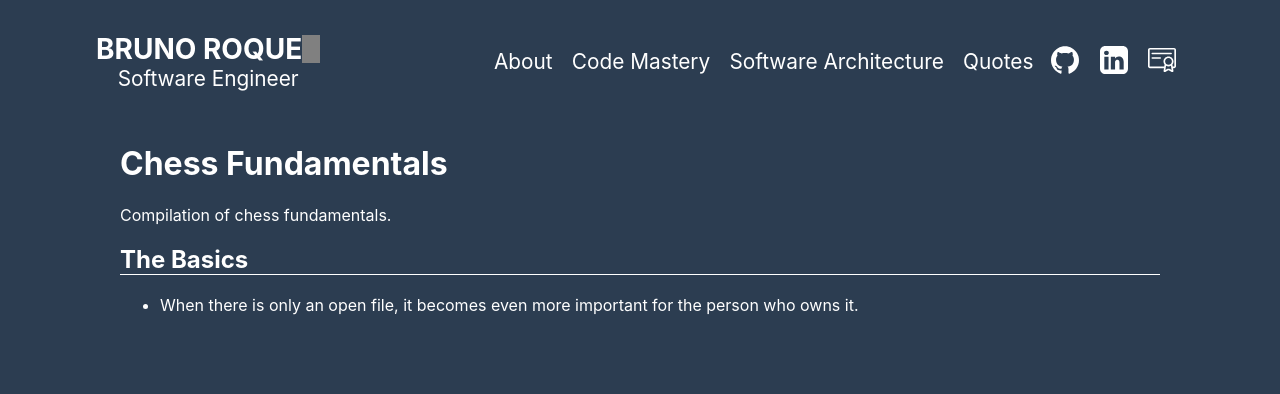
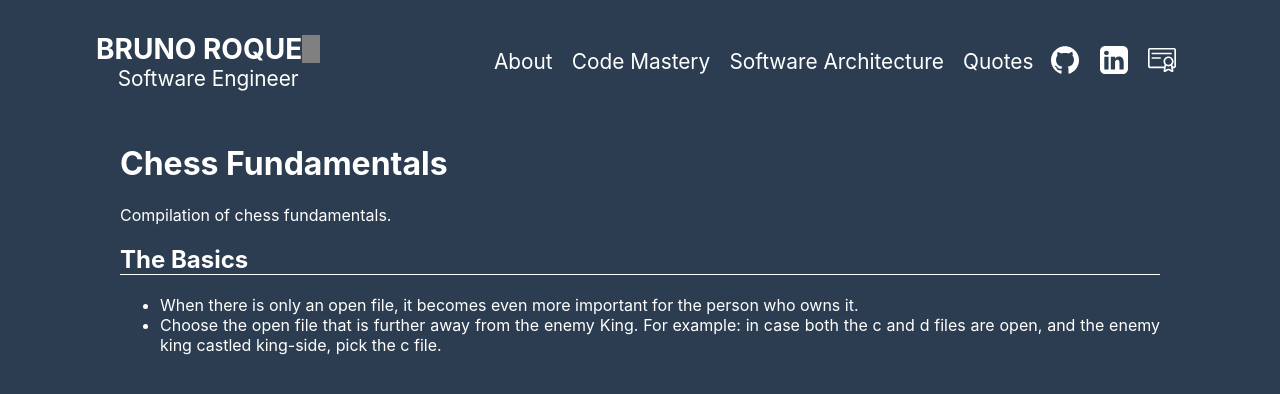
Before and after one commit to brunoroque06/brunoroque06.github.io, a Jekyll site: the page built from _pages/chess-fundamentals.md, in a window 1280 px wide. Shown: the top 394 px of the page. Built offline with Jekyll 4.4.1, drawn with Linux system fonts in a browser that asks for light colours.

Commit message:
Add chess open file principle

```diff
--- a/_pages/chess-fundamentals.md
+++ b/_pages/chess-fundamentals.md
@@ -11,3 +11,4 @@ Compilation of chess fundamentals.
 ## The Basics
 
 - When there is only an open file, it becomes even more important for the person who owns it.
+- Choose the open file that is further away from the enemy King. For example: in case both the c and d files are open, and the enemy king castled king-side, pick the c file.
```
